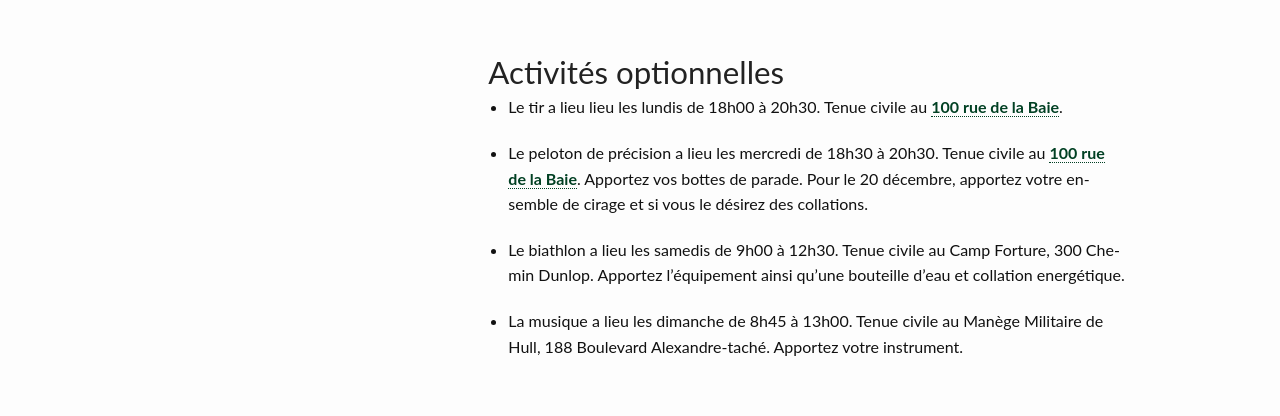
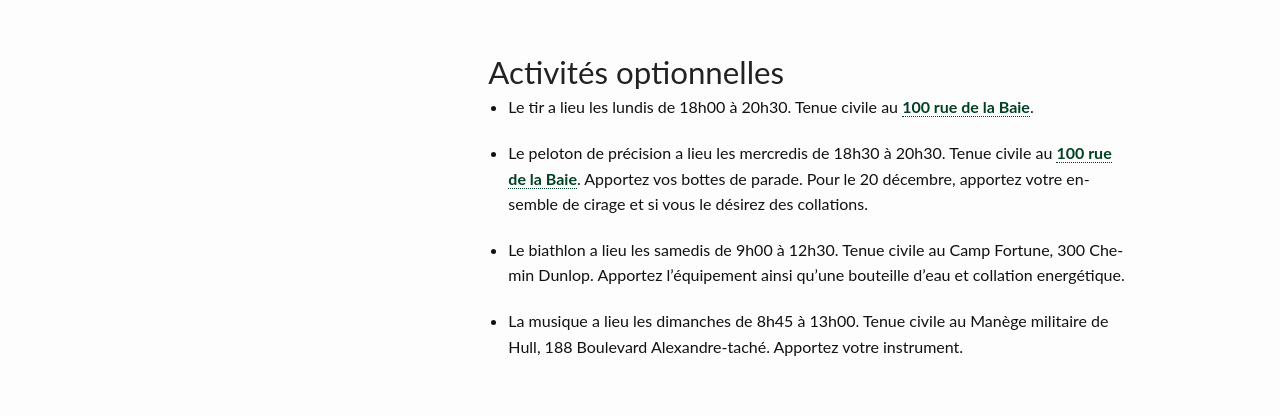
Before and after one commit to CC2920/web, a Jekyll site: the page built from _communications/messages.md, in a window 1280 px wide. Shown: the part 615-1031 px from the top of the page. Built offline with Jekyll 4.4.1, drawn with Linux system fonts in a browser that asks for light colours.

Commit message:
Update messages.md

```diff
--- a/_communications/messages.md
+++ b/_communications/messages.md
@@ -17,13 +17,13 @@ Le cadet est responsable d’apporter un repas froid. Tenue civile.
 
 ## Activités optionnelles
 
-- Le tir a lieu lieu les lundis de 18h00 à 20h30. Tenue civile au [100 rue de la Baie](/information/comment-nous-rejoindre/).
+- Le tir a lieu les lundis de 18h00 à 20h30. Tenue civile au [100 rue de la Baie](/information/comment-nous-rejoindre/).
 
-- Le peloton de précision a lieu les mercredi de 18h30 à 20h30. Tenue civile au [100 rue de la Baie](/information/comment-nous-rejoindre/). Apportez vos bottes de parade. Pour le 20 décembre, apportez votre ensemble de cirage et si vous le désirez des collations.
+- Le peloton de précision a lieu les mercredis de 18h30 à 20h30. Tenue civile au [100 rue de la Baie](/information/comment-nous-rejoindre/). Apportez vos bottes de parade. Pour le 20 décembre, apportez votre ensemble de cirage et si vous le désirez des collations.
 
-- Le biathlon a lieu les samedis de 9h00 à 12h30. Tenue civile au Camp Forture, 300 Chemin Dunlop. Apportez l'équipement ainsi qu'une bouteille d’eau et collation energétique.
+- Le biathlon a lieu les samedis de 9h00 à 12h30. Tenue civile au Camp Fortune, 300 Chemin Dunlop. Apportez l'équipement ainsi qu'une bouteille d’eau et collation energétique.
 
-- La musique a lieu les dimanche de 8h45 à 13h00. Tenue civile au Manège Militaire de Hull, 188 Boulevard Alexandre-taché. Apportez votre instrument.
+- La musique a lieu les dimanches de 8h45 à 13h00. Tenue civile au Manège militaire de Hull, 188 Boulevard Alexandre-taché. Apportez votre instrument.
 
 ## Activités à venir
 
```
